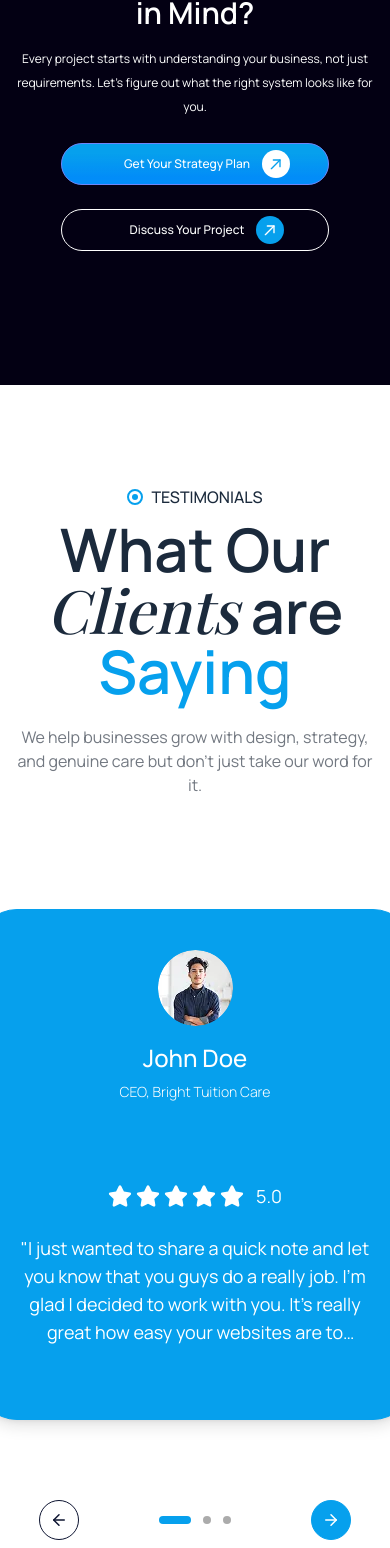
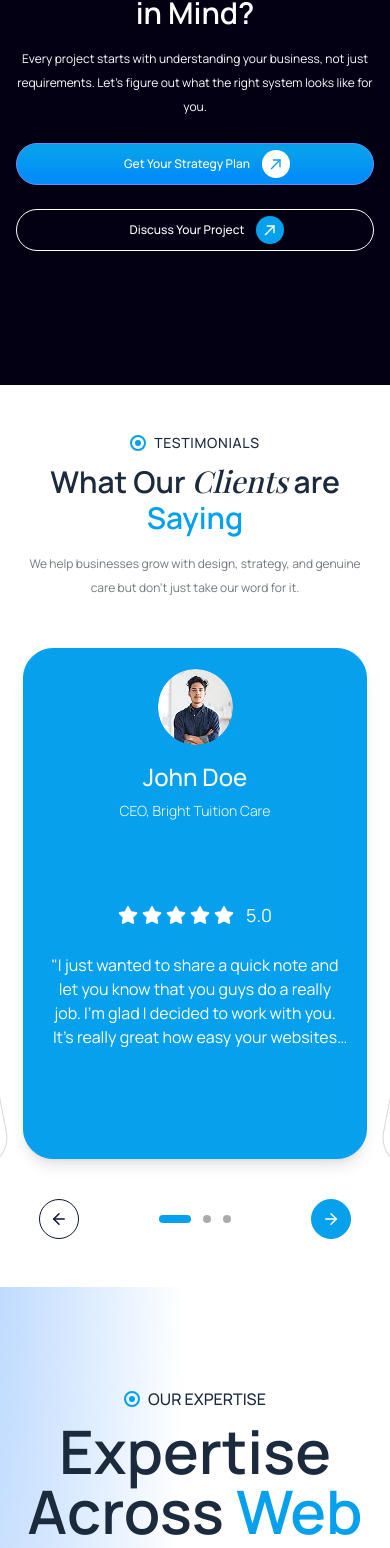
Before and after one commit to team-pr01/PRTech-Solutions-Frontend, a React (Vite) app: page /our-work in a window 390 px wide. Shown: the part 3596-5144 px from the top of the page. Built offline with nearby package versions, Linux system fonts and the light colour scheme; a web font is replaced by a local one.

Commit message:
completed homepage responsive partially

```diff
--- a/src/components/Homepage/Comparison/Comparison.tsx
+++ b/src/components/Homepage/Comparison/Comparison.tsx
@@ -5,7 +5,6 @@ import ComparisonTable from "./ComparisonTable";
 
 const Comparison = () => {
   return (
-    // ✅ Removed h-400 from here
     <div className="relative font-medium overflow-hidden font-Manrope">
       <img
         src={IMAGES.comparisonBg}
--- a/src/components/Homepage/HomeFaq/HomeFaq.tsx
+++ b/src/components/Homepage/HomeFaq/HomeFaq.tsx
@@ -45,19 +45,19 @@ const HomeFaq = () => {
     },
   ];
   return (
-    <div className="bg-gradient-faq-bg font-Manrope py-25">
+    <div className="bg-gradient-faq-bg font-Manrope py-12 md:py-18 2xl:py-25">
       <Container>
-        <div className="flex justify-between gap-20">
+        <div className="flex flex-col lg:flex-row justify-between gap-10 xl:gap-14 2xl:gap-20">
           {/* Header */}
-          <div className="w-[40%] sticky top-40 self-start">
+          <div className="w-full lg:w-[40%] block lg:sticky top-40 self-start">
             <div className="flex items-center gap-2">
               <div className="size-4 rounded-full border-2 border-primary-10 flex items-center justify-center">
                 <div className="size-1.5 rounded-full bg-primary-10"></div>
               </div>
-              <p className="text-neutral-70 font-medium uppercase">FAQ</p>
+              <p className="text-neutral-70 subHeading">FAQ</p>
             </div>
 
-            <h2 className="text-neutral-70 text-[60px] font-semibold leading-15 mt-2.5 max-w-120">
+            <h2 className="text-neutral-70 heading mt-2.5 max-w-120">
               Frequently{" "}
               <span className="font-Playfair-Display italic font-medium">
                 Asked
@@ -65,7 +65,7 @@ const HomeFaq = () => {
               <span className="text-primary-10">Questions</span>{" "}
             </h2>
           </div>
-          <div className="w-[60%]">
+          <div className="w-full lgw-[60%]">
             <Accordion accordingData={accordingData} />
           </div>
         </div>
--- a/src/components/Homepage/Industries/Industries.tsx
+++ b/src/components/Homepage/Industries/Industries.tsx
@@ -79,7 +79,7 @@ const Industries = () => {
 
           <div className="mt-18 flex flex-col xl:flex-row justify-between gap-12 relative">
             {/* Left Side - Dynamic Image with Smooth Transition */}
-            <div className="w-full xl:w-[40%] sticky top-40 self-start h-125 rounded-2xl overflow-hidden">
+            <div className="w-full xl:w-[40%] block xl:sticky top-40 self-start h-125 rounded-2xl overflow-hidden">
               <motion.div
                 key={activeIndustry}
                 initial={{ opacity: 0, scale: 0.95 }}
--- a/src/components/Homepage/Testimonials/Testimonials.tsx
+++ b/src/components/Homepage/Testimonials/Testimonials.tsx
@@ -118,7 +118,7 @@ const Testimonials = () => {
       animate="center"
       exit="exit"
       transition={{ duration: 0.35, ease: "easeInOut" }}
-      className={`w-109 h-127.75 rounded-[40px] p-10 text-center flex flex-col items-center border select-none ${index % 2 === 0 ? "mt-20" : "mt-0"} ${bg} ${textColor} ${rotate}`}
+      className={`w-86 lg:w-100 xl:w-109 h-127.75 rounded-[30px] xl:rounded-[40px] p-5 lg:p-10 text-center flex flex-col items-center border select-none ${index % 2 === 0 ? "mt-20" : "mt-0"} ${bg} ${textColor} ${rotate}`}
     >
       <img
         src={IMAGES.dummyClientPicture}
@@ -133,18 +133,18 @@ const Testimonials = () => {
         {Array.from({ length: 5 }).map((_, i) => (
           <FaStar
             key={i}
-            className={`text-2xl ${isCenter ? "text-white" : "text-[#FF5F5F]"}`}
+            className={`text-xl lg:text-2xl ${isCenter ? "text-white" : "text-[#FF5F5F]"}`}
           />
         ))}
         <p className="text-lg ml-2">{data.rating}</p>
       </div>
 
-      <p className="text-lg mt-6 line-clamp-4">"{data.text}"</p>
+      <p className="text-base lg:text-lg mt-6 line-clamp-4">"{data.text}"</p>
     </motion.div>
   );
 
   return (
-    <div className="py-25 font-Manrope overflow-hidden">
+    <div className="py-12 xl:py-15 2xl:py-25 font-Manrope overflow-hidden">
       <Container>
         {/* Header */}
         <div className="text-center">
@@ -152,12 +152,12 @@ const Testimonials = () => {
             <div className="size-4 rounded-full border-2 border-primary-10 flex items-center justify-center">
               <div className="size-1.5 rounded-full bg-primary-10"></div>
             </div>
-            <p className="text-neutral-70 font-medium uppercase">
+            <p className="text-neutral-70 subHeading">
               TESTIMONIALS
             </p>
           </div>
 
-          <h2 className="text-neutral-70 text-[60px] font-semibold leading-15 mt-2.5">
+          <h2 className="text-neutral-70 heading mt-2.5">
             What Our{" "}
             <span className="font-Playfair-Display italic font-medium">
               Clients
@@ -165,14 +165,14 @@ const Testimonials = () => {
             are <span className="text-primary-10">Saying</span>{" "}
           </h2>
 
-          <p className="text-neutral-80 font-Manrope max-w-130 mx-auto font-normal mb-6 leading-normal mt-6">
+          <p className="description text-neutral-80 max-w-130 mx-auto mb-6 mt-4 2xl:mt-6">
             We help businesses grow with design, strategy, and genuine care but
             don't just take our word for it.
           </p>
         </div>
 
         {/* Cards - Fixed centering and overflow */}
-        <div className="mt-18 flex justify-center items-center px-2">
+        <div className="-mt-4 xl:mt-18 flex justify-center items-center px-2">
           <div className="flex justify-center items-center gap-14">
             <AnimatePresence mode="wait" custom={direction}>
               {cardConfigs.map((config, idx) => {
@@ -195,7 +195,7 @@ const Testimonials = () => {
         </div>
 
         {/* Controls */}
-        <div className="flex items-center justify-center gap-20 mt-10">
+        <div className="flex items-center justify-center gap-20 mt-0 xl:mt-10">
           <button
             onClick={prevSlide}
             className="size-10 rounded-full bg-white border border-neutral-65 text-neutral-65 text-lg hover:bg-primary-10 hover:text-white hover:border-primary-10 transition duration-300 flex items-center justify-center cursor-pointer"
--- a/src/components/Reusable/Accordion/Accordion.tsx
+++ b/src/components/Reusable/Accordion/Accordion.tsx
@@ -58,7 +58,7 @@ const Accordion = ({
             className="flex gap-2 cursor-pointer items-center justify-between w-full"
             onClick={() => handleClick(index)}
           >
-            <h2 className="text-neutral-65 font-semibold text-xl leading-5.5">
+            <h2 className="text-neutral-65 font-semibold text-lg lg:text-xl leading-5.5">
               {according.title}
             </h2>
             <p>
--- a/src/components/Reusable/CTA/CTA.tsx
+++ b/src/components/Reusable/CTA/CTA.tsx
@@ -88,7 +88,7 @@ const CTA = ({
                     label={primaryButton.label}
                     onClick={primaryButton.onClick}
                     variant={primaryButton.variant || "primary"}
-                    className="min-w-[75%] mx-auto md:w-fit"
+                    className="w-full md:w-fit"
                   />
                 )}
                 {secondaryButton && (
@@ -96,7 +96,7 @@ const CTA = ({
                     label={secondaryButton.label}
                     onClick={secondaryButton.onClick}
                     variant={secondaryButton.variant || "tertiary"}
-                    className="min-w-[75%] mx-auto md:w-fit"
+                    className="w-full md:w-fit"
                   />
                 )}
               </div>
--- a/src/pages/Home/Home.tsx
+++ b/src/pages/Home/Home.tsx
@@ -1,12 +1,12 @@
 import AboutUs from "../../components/Homepage/AboutUs/AboutUs";
-// import AiPoweredSolutions from "../../components/Homepage/AiPoweredSolutions/AiPoweredSolutions";
+import AiPoweredSolutions from "../../components/Homepage/AiPoweredSolutions/AiPoweredSolutions";
 import Comparison from "../../components/Homepage/Comparison/Comparison";
 import Hero from "../../components/Homepage/Hero/Hero";
-// import HomeFaq from "../../components/Homepage/HomeFaq/HomeFaq";
+import HomeFaq from "../../components/Homepage/HomeFaq/HomeFaq";
 import Industries from "../../components/Homepage/Industries/Industries";
 import LatestProjects from "../../components/Homepage/LatestProjects/LatestProjects";
 import Services from "../../components/Homepage/Services/Services";
-// import Testimonials from "../../components/Homepage/Testimonials/Testimonials";
+import Testimonials from "../../components/Homepage/Testimonials/Testimonials";
 import CTA from "../../components/Reusable/CTA/CTA";
 
 const Home = () => {
@@ -17,7 +17,7 @@ const Home = () => {
       <Services />
       <LatestProjects />
       <Comparison />
-      {/* <Industries /> */}
+      <Industries />
       <CTA
         title="Ready to Build a System That Actually Grows Your Business?"
         description="We don't just build websites — we create systems that generate leads, automate operations, and help you scale faster."
@@ -32,9 +32,9 @@ const Home = () => {
           variant: "tertiary",
         }}
       />
-      {/* <Testimonials />
+      <Testimonials />
       <AiPoweredSolutions />
-      <HomeFaq /> */}
+      <HomeFaq />
     </div>
   );
 };
```
Also changed, not shown: src/components/Homepage/AiPoweredSolutions/AiPoweredSolutions.tsx (+21 -21 lines).
